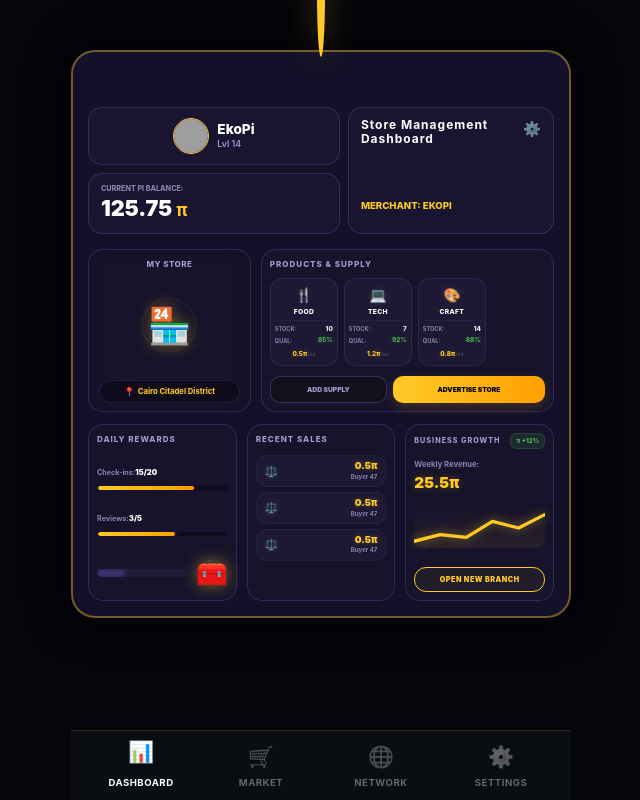
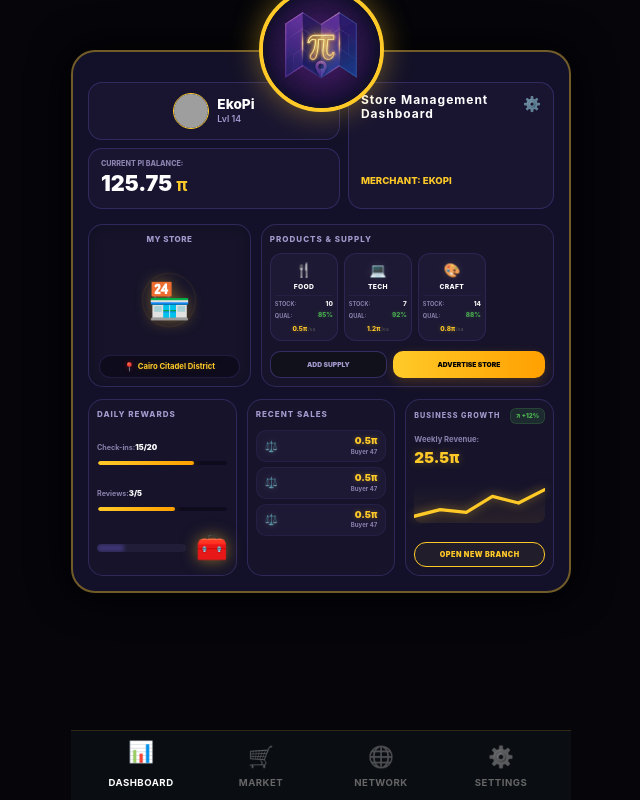
Before and after one commit to Maplypi-Official/maplypi-frontend, a React (Vite) app: page / in a window 1280 px wide. Shown: the whole page, without its empty margins (319-959 px from the left). Built offline with nearby package versions, Linux system fonts and the light colour scheme; no server answers; grey boxes are pictures that could not be loaded.

Commit message:
Update Dashboard.tsx

```diff
--- a/src/components/Layout/Dashboard.tsx
+++ b/src/components/Layout/Dashboard.tsx
@@ -2,7 +2,6 @@ import React, { useEffect, useState } from 'react';
 import { maplypiService } from '../../services/api';
 import maplypiLogo from '../../assets/logo3.png';
 
-// Components
 import Crown from '../Crown/Crown';
 import Header from '../Header/Header';
 import MyStore from '../Stats/MyStore';
@@ -39,7 +38,6 @@ const Dashboard: React.FC = () => {
         const data = await maplypiService.getUserProfile('EkoPi');
         setUserData(data);
       } catch (err) {
-        console.error("API Error:", err);
         setError("Offline Mode Active.");
       } finally {
         setLoading(false);
@@ -52,16 +50,13 @@ const Dashboard: React.FC = () => {
 
   return (
     <div className="ts-dashboard-container">
-      {/* الحاوية الرئيسية التي تضم كل شيء داخل الإطار الموحد */}
+      {/* الحاوية الذهبية الكبيرة - الإطار */}
       <div className="maply-main-frame">
 
-        {/* اللوجو (التاج) مدمج في أعلى الإطار */}
-        <div className="top-crown-integration">
-          <Crown logoUrl={maplypiLogo} />
-        </div>
+        {/* استدعاء اللوجو هنا ليكون قريباً من الإطار */}
+        <Crown logoUrl={maplypiLogo} />
 
-        {/* قسم الهيدر مقسم لترك مساحة للوجو */}
-        <div className="header-section-wrapper">
+        <div className="header-integration-zone">
           <Header
             userName={userData?.username || 'EkoPi'}
             level={userData?.level || 14}
@@ -81,17 +76,9 @@ const Dashboard: React.FC = () => {
           </div>
 
           <div className="grid-bottom-adaptive">
-            <div className="adaptive-col">
-               <DailyRewards />
-            </div>
-
-            <div className="adaptive-col">
-               <RecentSales />
-            </div>
-
-            <div className="adaptive-col">
-               <BusinessGrowth />
-            </div>
+            <div className="adaptive-col"><DailyRewards /></div>
+            <div className="adaptive-col"><RecentSales /></div>
+            <div className="adaptive-col"><BusinessGrowth /></div>
           </div>
         </main>
       </div>
```
